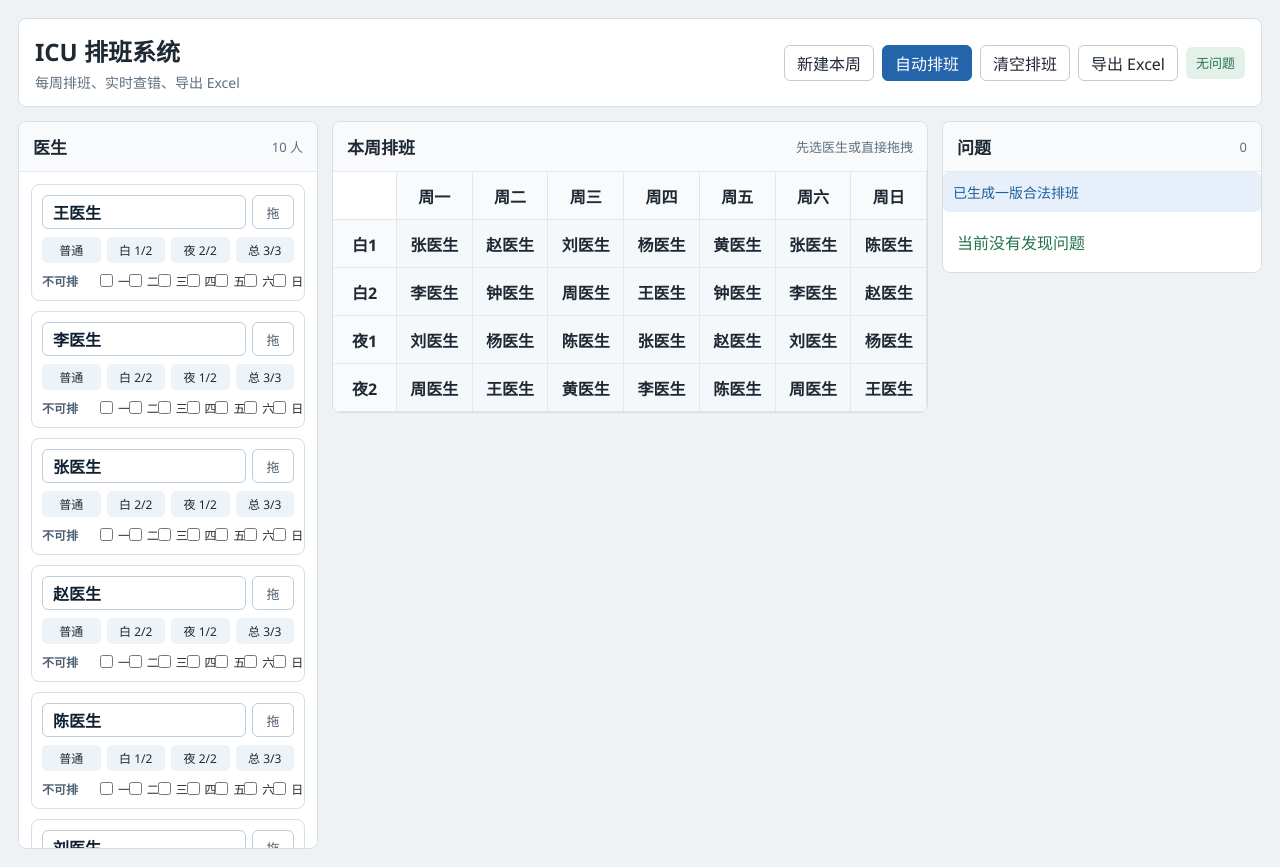
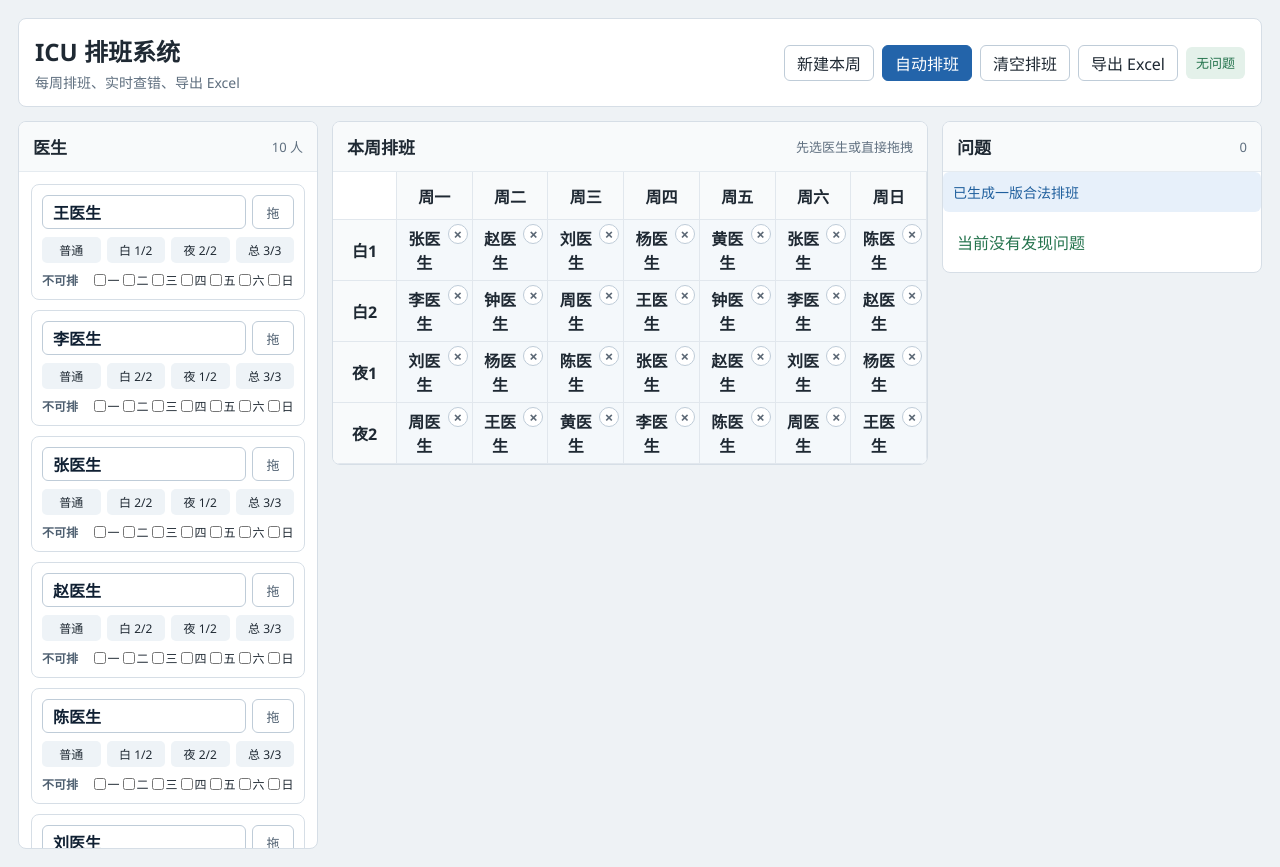
Before and after one commit to chenxianseng001/icu-scheduler, a React (Vite) app: page / in a window 1280 px wide. Both pictures are taken after a click on the button "自动排班". Built offline with nearby package versions, Linux system fonts and the light colour scheme.

Commit message:
V1.0.0 - ICU排班系统首版发布
功能：医生管理、拖拽排班、自动排班、规则检查、Excel导出、localStorage持久化
测试：25/25 通过
构建：Vite + React + TypeScript

```diff
--- a/package.json
+++ b/package.json
@@ -1,6 +1,6 @@
 {
   "name": "icu-scheduler",
-  "version": "0.1.0",
+  "version": "1.0.0",
   "private": true,
   "type": "module",
   "scripts": {
--- a/src/App.css
+++ b/src/App.css
@@ -62,7 +62,6 @@ select {
 }
 
 .toolbar button,
-.shift-cell,
 .doctor-drag-handle {
   border: 1px solid #bfccd8;
   border-radius: 6px;
@@ -156,6 +155,39 @@ select {
   background: #fff8f8;
 }
 
+.doctor-card.dragging-source {
+  position: relative;
+  border-color: #2364aa;
+  border-style: dashed;
+  background: #e7f0fa;
+  opacity: 1;
+}
+
+.doctor-card.dragging-source::after {
+  content: "正在拖动";
+  position: absolute;
+  top: 10px;
+  right: 10px;
+  padding: 2px 6px;
+  border-radius: 5px;
+  background: #2364aa;
+  color: #ffffff;
+  font-size: 12px;
+  font-weight: 700;
+}
+
+.drag-overlay-card {
+  min-width: 120px;
+  padding: 10px 14px;
+  border: 2px solid #2364aa;
+  border-radius: 8px;
+  background: #ffffff;
+  box-shadow: 0 10px 28px rgba(31, 41, 51, 0.24);
+  color: #102033;
+  font-weight: 800;
+  transform: translate(14px, -42px);
+}
+
 .doctor-name-row {
   display: grid;
   grid-template-columns: minmax(0, 1fr) 42px;
@@ -221,7 +253,7 @@ select {
 
 .unavailable-row {
   display: grid;
-  grid-template-columns: 48px minmax(0, 1fr);
+  grid-template-columns: 46px minmax(0, 1fr);
   gap: 6px;
   align-items: center;
   font-size: 12px;
@@ -235,13 +267,21 @@ select {
 .unavailable-days {
   display: grid;
   grid-template-columns: repeat(7, minmax(0, 1fr));
-  gap: 4px;
+  gap: 3px;
 }
 
 .unavailable-days label {
   display: flex;
   align-items: center;
-  gap: 2px;
+  justify-content: center;
+  gap: 1px;
+  min-width: 0;
+}
+
+.unavailable-days input {
+  width: 12px;
+  height: 12px;
+  margin: 0;
 }
 
 .schedule-panel {
@@ -277,9 +317,12 @@ select {
 }
 
 .shift-cell {
-  width: 100%;
   min-width: 74px;
-  padding: 6px;
+  position: relative;
+  display: flex;
+  align-items: stretch;
+  justify-content: stretch;
+  padding: 0;
   border-top: 0;
   border-left: 0;
   border-radius: 0;
@@ -298,6 +341,44 @@ select {
 .shift-cell.issue-cell {
   background: #f9dfdf;
   color: #8f1f1f;
+}
+
+.shift-cell.drop-target {
+  box-shadow: inset 0 0 0 4px #2364aa;
+  background: #cfe4ff;
+}
+
+.cell-assign-button {
+  width: 100%;
+  min-height: 48px;
+  padding: 6px 26px 6px 6px;
+  border: 0;
+  background: transparent;
+  color: inherit;
+  cursor: pointer;
+  font: inherit;
+  font-weight: 700;
+}
+
+.cell-clear-button {
+  position: absolute;
+  top: 4px;
+  right: 4px;
+  width: 20px;
+  height: 20px;
+  padding: 0;
+  border: 1px solid #bfccd8;
+  border-radius: 50%;
+  background: #ffffff;
+  color: #5c6875;
+  cursor: pointer;
+  font-size: 15px;
+  line-height: 1;
+}
+
+.cell-clear-button:hover {
+  border-color: #cd4b4b;
+  color: #a12828;
 }
 
 .issue-panel {
--- a/src/App.tsx
+++ b/src/App.tsx
@@ -1,5 +1,5 @@
 import { useEffect, useMemo, useState } from "react";
-import { DndContext, type DragEndEvent } from "@dnd-kit/core";
+import { DndContext, DragOverlay, type DragEndEvent, type DragStartEvent } from "@dnd-kit/core";
 import "./App.css";
 import { DoctorPanel } from "./components/DoctorPanel";
 import { IssuePanel } from "./components/IssuePanel";
@@ -15,6 +15,7 @@ export default function App() {
   const [state, setState] = useState<AppState>(() => loadAppState());
   const [selectedDoctorId, setSelectedDoctorId] = useState<string | null>(null);
   const [schedulerMessage, setSchedulerMessage] = useState<string | null>(null);
+  const [activeDragDoctorId, setActiveDragDoctorId] = useState<string | null>(null);
 
   const issues = useMemo(
     () => validateSchedule(state.schedule, state.doctors, { requireFilledPositions: true }),
@@ -125,9 +126,17 @@ export default function App() {
     exportWorkbook(state, issues);
   };
 
+  const handleDragStart = (event: DragStartEvent) => {
+    const activeId = String(event.active.id);
+    if (activeId.startsWith("doctor:")) {
+      setActiveDragDoctorId(activeId.replace("doctor:", ""));
+    }
+  };
+
   const handleDragEnd = (event: DragEndEvent) => {
     const activeId = String(event.active.id);
     const overId = event.over ? String(event.over.id) : "";
+    setActiveDragDoctorId(null);
 
     if (!activeId.startsWith("doctor:") || !overId.startsWith("cell:")) {
       return;
@@ -138,6 +147,14 @@ export default function App() {
     assignDoctor(Number(dayIndexText) as DayIndex, shiftKey as ShiftKey, doctorId);
   };
 
+  const handleDragCancel = () => {
+    setActiveDragDoctorId(null);
+  };
+
+  const activeDragDoctor = activeDragDoctorId
+    ? state.doctors.find((doctor) => doctor.id === activeDragDoctorId)
+    : undefined;
+
   return (
     <main className="app-shell">
       <Toolbar
@@ -147,7 +164,7 @@ export default function App() {
         onExport={exportSchedule}
         onNewWeek={newWeek}
       />
-      <DndContext onDragEnd={handleDragEnd}>
+      <DndContext onDragStart={handleDragStart} onDragEnd={handleDragEnd} onDragCancel={handleDragCancel}>
         <div className="workspace">
           <DoctorPanel
             doctors={state.doctors}
@@ -167,6 +184,9 @@ export default function App() {
           />
           <IssuePanel issues={issues} schedulerMessage={schedulerMessage} />
         </div>
+        <DragOverlay>
+          {activeDragDoctor ? <div className="drag-overlay-card">{activeDragDoctor.name}</div> : null}
+        </DragOverlay>
       </DndContext>
     </main>
   );
--- a/src/components/DoctorPanel.tsx
+++ b/src/components/DoctorPanel.tsx
@@ -37,19 +37,14 @@ function DoctorCard({
   const nightLimit = doctor.kind === "dayOnly" ? 0 : 2;
   const overLimit = counts.total > totalLimit || counts.day > dayLimit || counts.night > nightLimit;
   const draggable = useDraggable({ id: `doctor:${doctor.id}` });
-  const style = draggable.transform
-    ? {
-        transform: `translate3d(${draggable.transform.x}px, ${draggable.transform.y}px, 0)`
-      }
-    : undefined;
 
   return (
     <article
       ref={draggable.setNodeRef}
-      style={style}
       className={[
         "doctor-card",
         selectedDoctorId === doctor.id ? "selected" : "",
+        draggable.isDragging ? "dragging-source" : "",
         overLimit ? "over-limit" : ""
       ]
         .filter(Boolean)
--- a/src/components/ScheduleGrid.tsx
+++ b/src/components/ScheduleGrid.tsx
@@ -46,20 +46,42 @@ function ScheduleCell({
   const droppable = useDroppable({ id: `cell:${dayIndex}:${shiftKey}` });
 
   return (
-    <button
+    <div
       ref={droppable.setNodeRef}
-      type="button"
-      className={["shift-cell", isFilled ? "filled" : "empty", hasIssue ? "issue-cell" : ""]
+      className={[
+        "shift-cell",
+        isFilled ? "filled" : "empty",
+        hasIssue ? "issue-cell" : "",
+        droppable.isOver ? "drop-target" : ""
+      ]
         .filter(Boolean)
         .join(" ")}
-      onClick={() => onAssign(dayIndex, shiftKey, selectedDoctorId)}
       onContextMenu={(event) => {
         event.preventDefault();
         onAssign(dayIndex, shiftKey, null);
       }}
     >
-      {doctorName || "缺人"}
-    </button>
+      <button
+        type="button"
+        className="cell-assign-button"
+        onClick={() => onAssign(dayIndex, shiftKey, selectedDoctorId)}
+      >
+        {doctorName || "缺人"}
+      </button>
+      {doctorName ? (
+        <button
+          type="button"
+          className="cell-clear-button"
+          aria-label={`清除 ${dayLabels[dayIndex]} ${shiftLabels[shiftKey]} ${doctorName}`}
+          onClick={(event) => {
+            event.stopPropagation();
+            onAssign(dayIndex, shiftKey, null);
+          }}
+        >
+          ×
+        </button>
+      ) : null}
+    </div>
   );
 }
 
```
Also changed, not shown: 1 other file (tests, documents, lock files or other folders).
